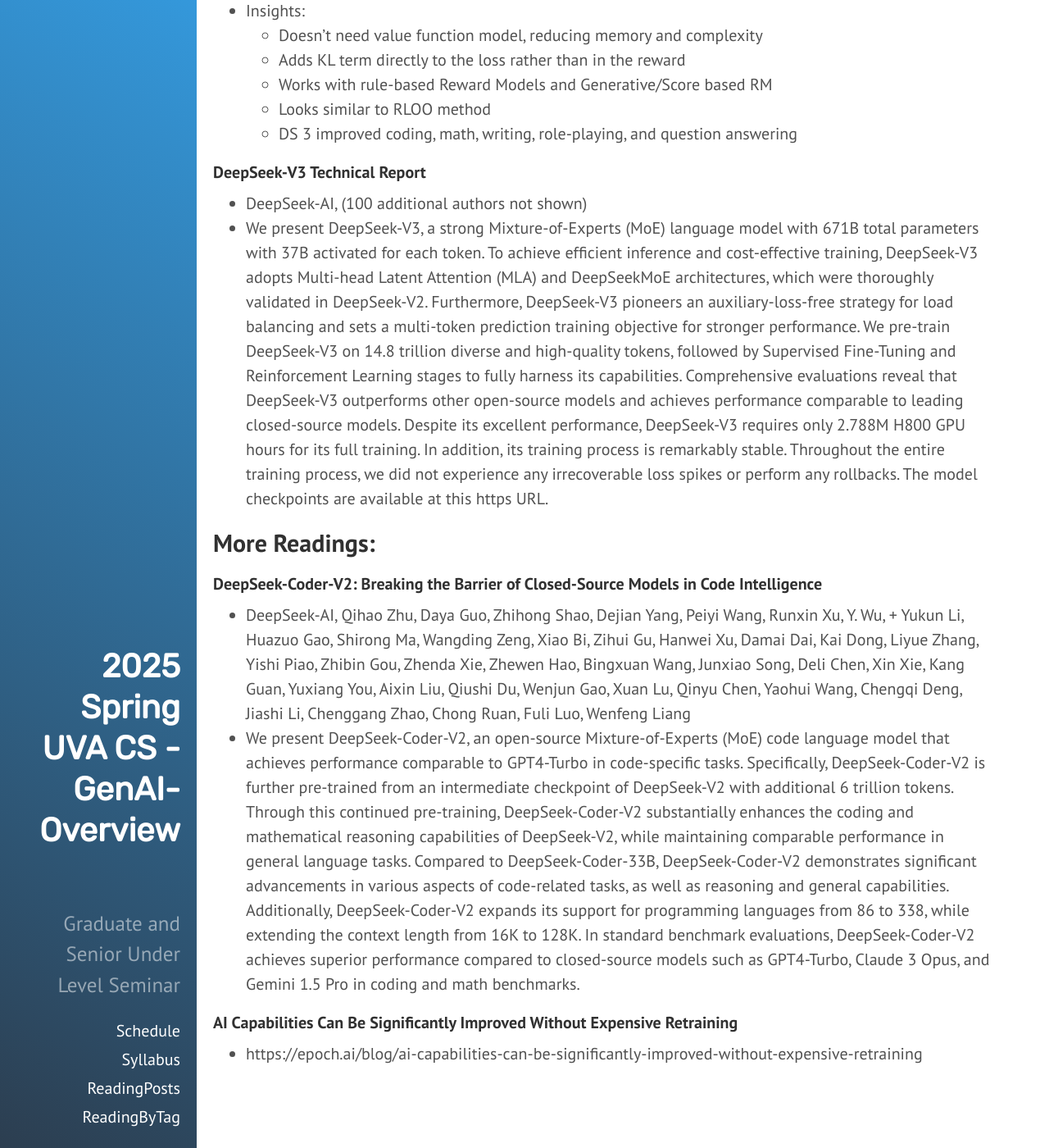
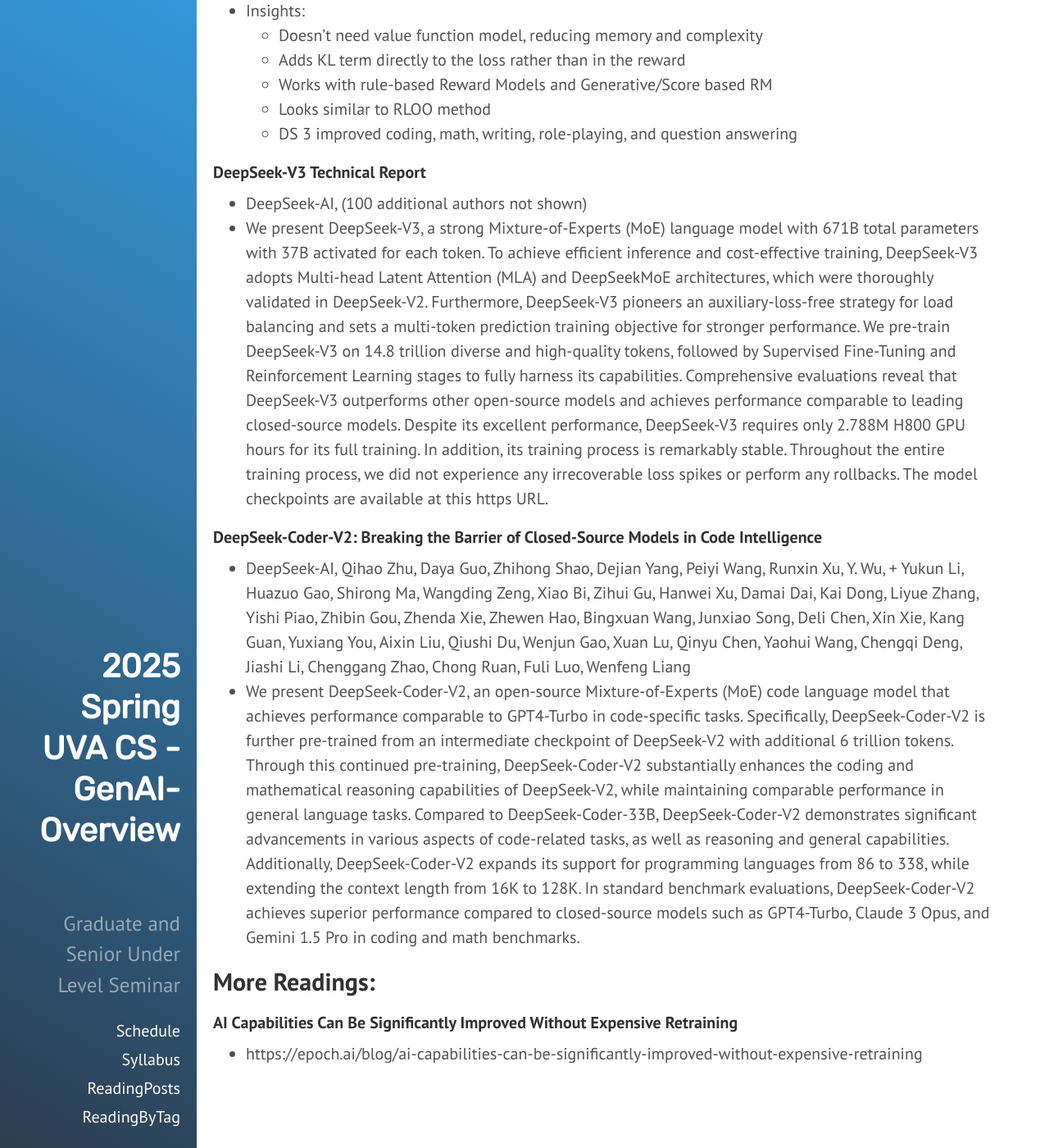
Before and after one commit to qiyanjun/2025sp-GenAI-overview, a Jekyll site: the page built from _contents/S0-L06.md, in a window 1280 px wide and 1400 px high, scrolled down 1515 px. Shown: the whole window at 82% size. Built offline with Jekyll 4.4.1, drawn with Linux system fonts in a browser that asks for light colours.

Commit message:
Update S0-L06.md

```diff
--- a/_contents/S0-L06.md
+++ b/_contents/S0-L06.md
@@ -51,14 +51,16 @@
 
 
 
-## More Readings:
-
-
 
 #### DeepSeek-Coder-V2: Breaking the Barrier of Closed-Source Models in Code Intelligence
 + DeepSeek-AI, Qihao Zhu, Daya Guo, Zhihong Shao, Dejian Yang, Peiyi Wang, Runxin Xu, Y. Wu, + Yukun Li, Huazuo Gao, Shirong Ma, Wangding Zeng, Xiao Bi, Zihui Gu, Hanwei Xu, Damai Dai, Kai Dong, Liyue Zhang, Yishi Piao, Zhibin Gou, Zhenda Xie, Zhewen Hao, Bingxuan Wang, Junxiao Song, Deli Chen, Xin Xie, Kang Guan, Yuxiang You, Aixin Liu, Qiushi Du, Wenjun Gao, Xuan Lu, Qinyu Chen, Yaohui Wang, Chengqi Deng, Jiashi Li, Chenggang Zhao, Chong Ruan, Fuli Luo, Wenfeng Liang
 + We present DeepSeek-Coder-V2, an open-source Mixture-of-Experts (MoE) code language model that achieves performance comparable to GPT4-Turbo in code-specific tasks. Specifically, DeepSeek-Coder-V2 is further pre-trained from an intermediate checkpoint of DeepSeek-V2 with additional 6 trillion tokens. Through this continued pre-training, DeepSeek-Coder-V2 substantially enhances the coding and mathematical reasoning capabilities of DeepSeek-V2, while maintaining comparable performance in general language tasks. Compared to DeepSeek-Coder-33B, DeepSeek-Coder-V2 demonstrates significant advancements in various aspects of code-related tasks, as well as reasoning and general capabilities. Additionally, DeepSeek-Coder-V2 expands its support for programming languages from 86 to 338, while extending the context length from 16K to 128K. In standard benchmark evaluations, DeepSeek-Coder-V2 achieves superior performance compared to closed-source models such as GPT4-Turbo, Claude 3 Opus, and Gemini 1.5 Pro in coding and math benchmarks.
 
 
+
+
+## More Readings:
+
+
 #### AI Capabilities Can Be Significantly Improved Without Expensive Retraining
 + https://epoch.ai/blog/ai-capabilities-can-be-significantly-improved-without-expensive-retraining
```
